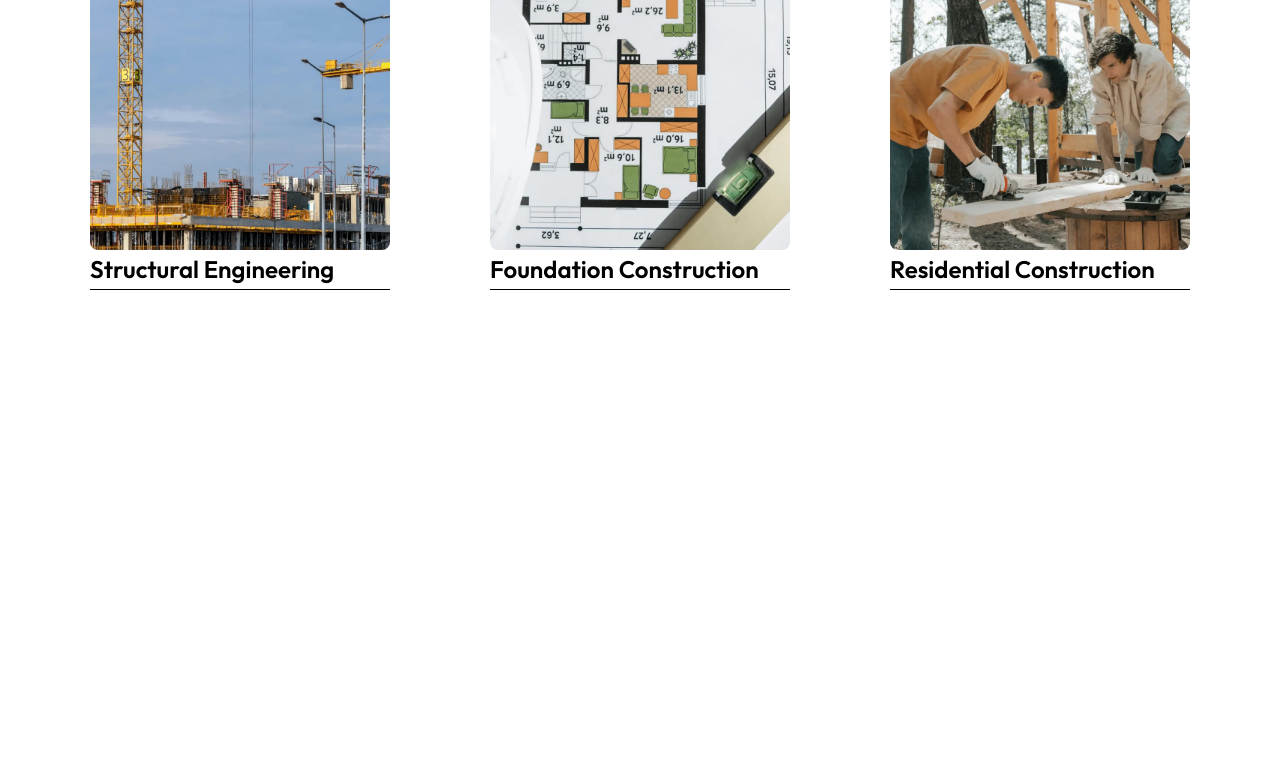
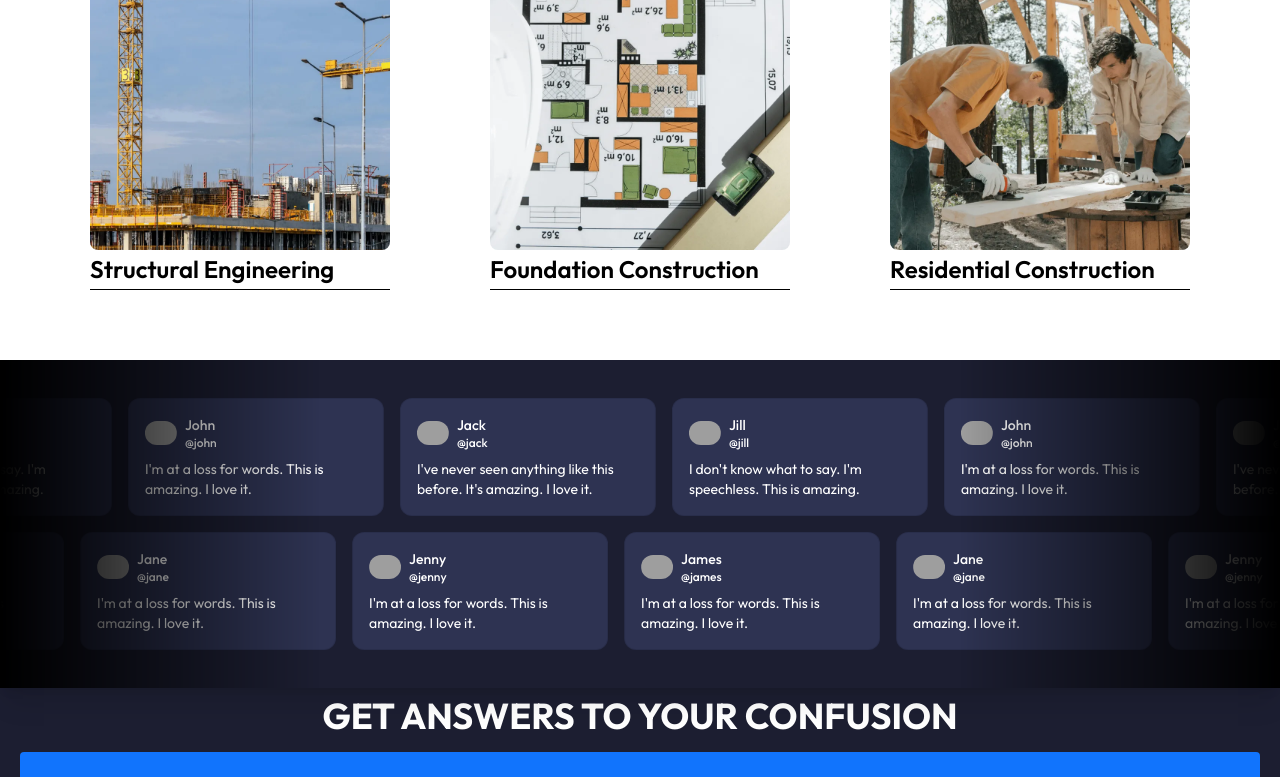
Before and after one commit to Mirjalol49/Lrbc-uz, a React (Vite) app: page / in a window 1280 px wide. Shown: the part 2000-2777 px from the top of the page. Before the commit the page ends 2360 px from the top, so only its background shows below. Built offline with nearby package versions, Linux system fonts and the light colour scheme; grey boxes are pictures that could not be loaded.

Commit message:
faq is done

```diff
--- a/package.json
+++ b/package.json
@@ -10,10 +10,13 @@
     "preview": "vite preview"
   },
   "dependencies": {
+    "clsx": "^2.1.1",
     "framer-motion": "^12.0.0",
+    "lucide-react": "^0.474.0",
     "react": "^18.3.1",
     "react-dom": "^18.3.1",
-    "react-fast-marquee": "^1.6.5"
+    "react-fast-marquee": "^1.6.5",
+    "tailwind-merge": "^2.6.0"
   },
   "devDependencies": {
     "@eslint/js": "^9.17.0",
--- /dev/null
+++ b/public/lib/utils.jsx
@@ -0,0 +1,6 @@
+import { clsx } from 'clsx';
+import { twMerge } from 'tailwind-merge';
+
+export function cn(...inputs) {
+  return twMerge(clsx(...inputs));
+}
--- /dev/null
+++ b/src/Pages/Main/Faq/Faq.css
@@ -0,0 +1,7 @@
+.faq {
+    background-color: hsl(233deg 28% 15%);
+}
+
+.faq-title{
+    color: #fff;
+}
--- /dev/null
+++ b/src/Pages/Main/Faq/Faq.jsx
@@ -0,0 +1,83 @@
+'use client';
+import React, { useState } from 'react';
+import { AnimatePresence, motion } from 'framer-motion';
+import { Plus } from 'lucide-react';
+import { i } from 'framer-motion/client';
+import './Faq.css';
+const tabs = [
+  {
+    title: 'How do UI components improve UX?',
+    description:
+      'UI components can improve UX by providing familiar, consistent interactions that make it easy for users to navigate and interact with an application.',
+    imageUrl:
+      'https://images.unsplash.com/photo-1709949908058-a08659bfa922?q=80&w=1200&auto=format',
+  },
+  {
+    title: 'Common UI component design challenges?',
+    description:
+      'Some common challenges include maintaining consistency across different devices and screen sizes, ensuring compatibility with various browsers and assistive technologies, and balancing flexibility with ease of use.',
+    imageUrl:
+      'https://images.unsplash.com/photo-1548192746-dd526f154ed9?q=80&w=1200&auto=format',
+  },
+  {
+    title: 'Ensuring UI component responsiveness?',
+    description:
+      'Developers can ensure the responsiveness of UI components by using techniques such as fluid layouts, flexible grids, and media queries to adapt the components to different screen sizes and orientations.',
+    imageUrl:
+      'https://images.unsplash.com/photo-1693581176773-a5f2362209e6?q=80&w=1200&auto=format',
+  },
+];
+
+function FAQ() {
+  const [activeIndex, setActiveIndex] = useState(null);
+
+  const handleClick = (index) => {
+    setActiveIndex(activeIndex === index ? null : index);
+  };
+
+  return (
+    <div className="container faq bg-[hsl(43deg 100% 50%)] mx-auto pb-10 pt-2">
+      <h1 className="faq-title uppercase text-center text-4xl font-bold pt-2 pb-4">Get Answers To Your Confusion</h1>
+      <div className="h-fit rounded  p-2 bg-[#1174fd]">
+        {tabs.map((tab, index) => (
+          <motion.div
+            key={index}
+            className={`overflow-hidden ${index !== tabs.length - 1 ? 'border-b' : ''}`}
+          >
+            <button
+              className="p-3 px-2 w-full cursor-pointer text-2xl items-center transition-all font-semibold dark:text-white text-black flex gap-2"
+              onClick={() => handleClick(index)}
+            >
+              <Plus
+                className={`transition-transform  ease-in-out w-5 h-5 ${
+                  activeIndex === index ? 'rotate-45' : 'rotate-0'
+                } dark:text-gray-200 text-gray-600`}
+              />
+              {tab.title}
+            </button>
+            <AnimatePresence mode="sync">
+              {activeIndex === index && (
+                <motion.div
+                  initial={{ height: 0, opacity: 0 }}
+                  animate={{ height: 'auto', opacity: 1 }}
+                  exit={{ height: 0, opacity: 0 }}
+                  transition={{
+                    duration: 0.3,
+                    ease: 'easeInOut',
+                    delay: 0.14,
+                  }}
+                >
+                  <p className="dark:text-white text-black p-3 xl:text-base sm:text-sm text-xs pt-0 w-[90%]">
+                    {tab.description}
+                  </p>
+                </motion.div>
+              )}
+            </AnimatePresence>
+          </motion.div>
+        ))}
+      </div>
+    </div>
+  );
+}
+
+export default FAQ;
--- a/src/Pages/Main/Main.jsx
+++ b/src/Pages/Main/Main.jsx
@@ -2,6 +2,8 @@ import React from 'react'
 import Hero from './Hero/Hero'
 import Partners from './Partners/Partners'
 import Services from './Services/Services'
+import Testimonilas from './Testimonials/Testimonilas'
+import FAQ from './Faq/Faq'
 
 const Main = () => {
   return (
@@ -9,6 +11,8 @@ const Main = () => {
       <Hero />
       <Partners />
       <Services />
+      <Testimonilas />
+      <FAQ />
     </main>
   )
 }
--- a/src/Pages/Main/Partners/Partners.css
+++ b/src/Pages/Main/Partners/Partners.css
@@ -5,7 +5,7 @@
   }
 
   .partners-title {
-    font-family: "Paytone One", sans-serif;
+
     font-size: 3rem;
     font-weight: 700;
     line-height: 1.2;
--- a/src/Pages/Main/Services/Services.css
+++ b/src/Pages/Main/Services/Services.css
@@ -5,7 +5,7 @@
 }
 
 .services-title {
-    font-family: "Paytone One", sans-serif;
+
     font-size: 3rem;
     font-weight: 700;
     line-height: 1.2;
--- /dev/null
+++ b/src/Pages/Main/Testimonials/Testimonials.css
@@ -0,0 +1,14 @@
+.testimonials {
+    background-color: hsl(233deg 27% 15%);
+    padding: 30px 0;
+}
+
+.hello {
+    background-color: hsl(232deg 28% 25%);
+    color: #fff;
+    transition: 0.3s all;
+}
+
+.hello:hover {
+    background-color: hsl(232deg 28% 34%);
+}
--- /dev/null
+++ b/src/Pages/Main/Testimonials/Testimonilas.jsx
@@ -0,0 +1,82 @@
+import { cn } from '../../../../public/lib/utils';
+import Marquee from '../../../assets/Components/marquee';
+import './Testimonials.css';
+const reviews = [
+  {
+    name: 'Jack',
+    username: '@jack',
+    body: "I've never seen anything like this before. It's amazing. I love it.",
+    img: 'https://avatar.vercel.sh/jack',
+  },
+  {
+    name: 'Jill',
+    username: '@jill',
+    body: "I don't know what to say. I'm speechless. This is amazing.",
+    img: 'https://avatar.vercel.sh/jill',
+  },
+  {
+    name: 'John',
+    username: '@john',
+    body: "I'm at a loss for words. This is amazing. I love it.",
+    img: 'https://avatar.vercel.sh/john',
+  },
+  {
+    name: 'Jane',
+    username: '@jane',
+    body: "I'm at a loss for words. This is amazing. I love it.",
+    img: 'https://avatar.vercel.sh/jane',
+  },
+  {
+    name: 'Jenny',
+    username: '@jenny',
+    body: "I'm at a loss for words. This is amazing. I love it.",
+    img: 'https://avatar.vercel.sh/jenny',
+  },
+  {
+    name: 'James',
+    username: '@james',
+    body: "I'm at a loss for words. This is amazing. I love it.",
+    img: 'https://avatar.vercel.sh/james',
+  },
+];
+
+const firstRow = reviews.slice(0, reviews.length / 2);
+const secondRow = reviews.slice(reviews.length / 2);
+
+const ReviewCard = ({ img, name, username, body }) => (
+  <figure
+    className={cn(
+      'relative w-64 cursor-pointer overflow-hidden rounded-xl border p-4 hello',
+      'border-gray-950/[.1] bg-gray-950/[.01] hover:bg-gray-950/[.05]',
+      'dark:border-gray-50/[.1] dark:bg-gray-50/[.10] dark:hover:bg-gray-50/[.15]'
+    )}
+  >
+    <div className="flex flex-row items-center gap-2">
+      <img className="rounded-full" width="32" height="32" alt="" src={img} />
+      <div className="flex flex-col">
+        <figcaption className="text-sm font-medium dark:text-white">{name}</figcaption>
+        <p className="text-xs font-medium dark:text-white/40">{username}</p>
+      </div>
+    </div>
+    <blockquote className="mt-2 text-sm">{body}</blockquote>
+  </figure>
+);
+
+const MarqueeDemo = () => (
+  <div className="testimonials relative flex h-full w-full flex-col items-center justify-center overflow-hidden   md:shadow-xl">
+    <Marquee pauseOnHover className="[--duration:20s]">
+      {firstRow.map((review) => (
+        <ReviewCard key={review.username} {...review} />
+      ))}
+    </Marquee>
+    <Marquee reverse pauseOnHover className="[--duration:20s]">
+      {secondRow.map((review) => (
+        <ReviewCard key={review.username} {...review} />
+      ))}
+    </Marquee>
+    <div className="pointer-events-none absolute inset-y-0 left-0 w-1/4 bg-gradient-to-r from-black dark:from-background"></div>
+    <div className="pointer-events-none absolute inset-y-0 right-0 w-1/4 bg-gradient-to-l from-black dark:from-background"></div>
+  </div>
+);
+
+export default MarqueeDemo;
--- /dev/null
+++ b/src/assets/Components/marquee.jsx
@@ -0,0 +1,36 @@
+import { cn } from '../../../public/lib/utils';
+
+export default function Marquee({
+  className,
+  reverse,
+  pauseOnHover = false,
+  children,
+  vertical = false,
+  repeat = 4,
+  ...props
+}) {
+  return (
+    <div
+      {...props}
+      className={cn(
+        'group flex overflow-hidden p-2 [--duration:40s] [--gap:1rem] gap-[var(--gap)]',
+        vertical ? 'flex-col' : 'flex-row',
+        className
+      )}
+    >
+      {Array.from({ length: repeat }).map((_, i) => (
+        <div
+          key={i}
+          className={cn(
+            'flex shrink-0 justify-around gap-[var(--gap)]',
+            vertical ? 'animate-marquee-vertical flex-col' : 'animate-marquee flex-row',
+            pauseOnHover && 'group-hover:[animation-play-state:paused]',
+            reverse && '[animation-direction:reverse]'
+          )}
+        >
+          {children}
+        </div>
+      ))}
+    </div>
+  );
+}
--- a/tailwind.config.js
+++ b/tailwind.config.js
@@ -7,15 +7,24 @@ export default {
   theme: {
     extend: {
       animation: {
+        marquee: 'marquee var(--duration) linear infinite',
+        'marquee-vertical': 'marquee-vertical var(--duration) linear infinite',
         'infinite-scroll': 'infinite-scroll 25s linear infinite',
       },
       keyframes: {
+        marquee: {
+          from: { transform: 'translateX(0)' },
+          to: { transform: 'translateX(calc(-100% - var(--gap)))' },
+        },
+        'marquee-vertical': {
+          from: { transform: 'translateY(0)' },
+          to: { transform: 'translateY(calc(-100% - var(--gap)))' },
+        },
         'infinite-scroll': {
           from: { transform: 'translateX(0)' },
           to: { transform: 'translateX(-100%)' },
         },
       },
-
     },
   },
   plugins: [],
```
Also changed, not shown: public/lib/use-media-query.jsx (added, +20 -0 lines), 1 other file (tests, documents, lock files or other folders).
